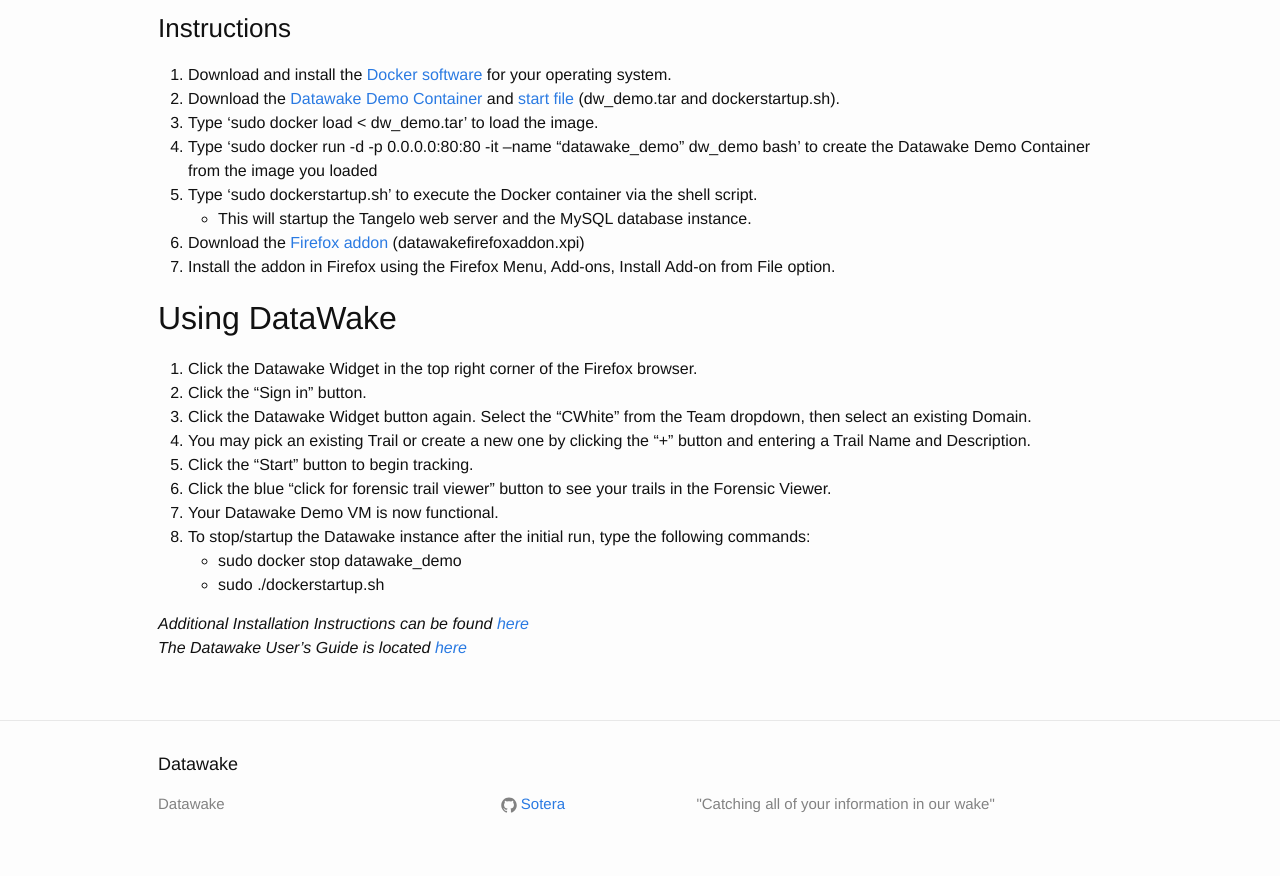
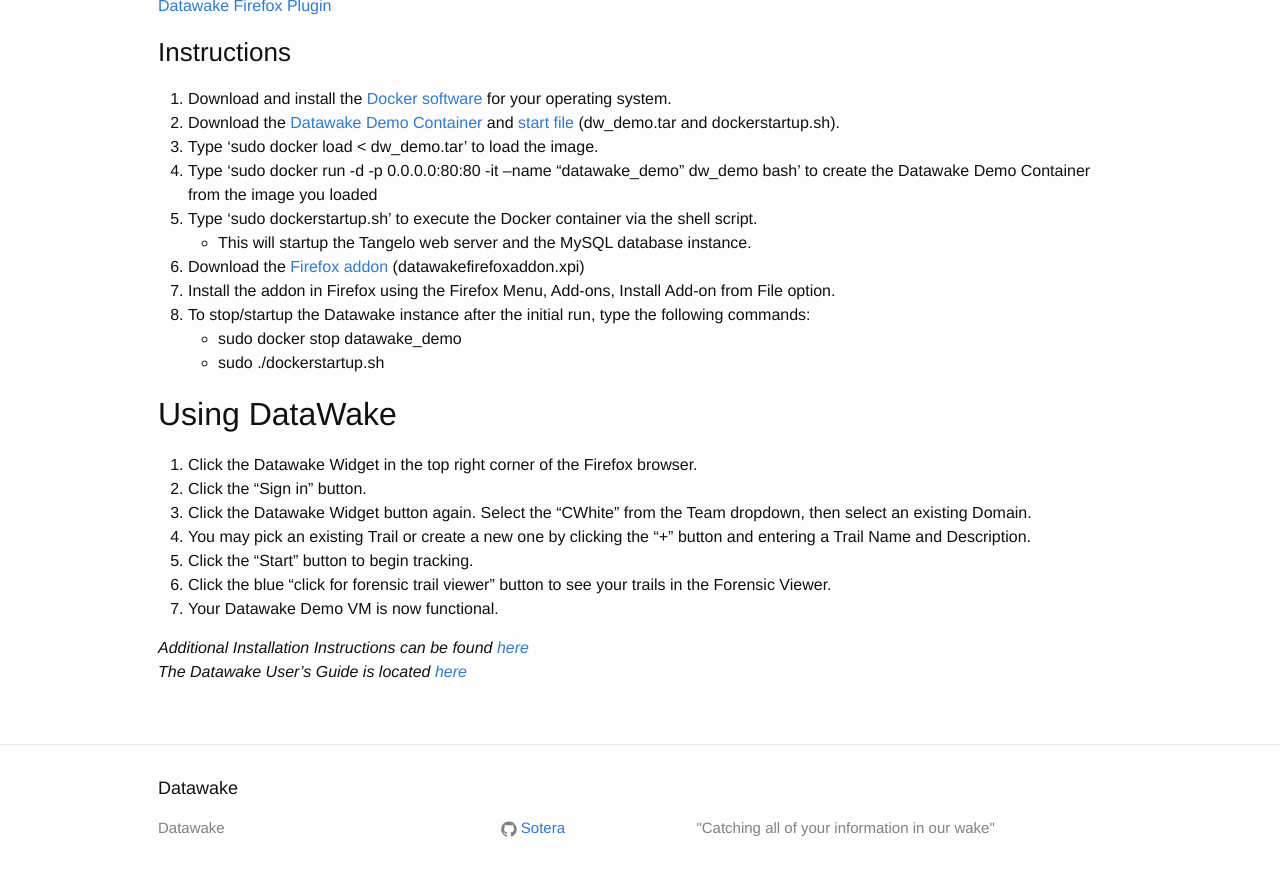
Before and after one commit to Sotera/Datawake, a Jekyll site: the page built from quickstart.md, in a window 1280 px wide and 900 px high, scrolled down 1142 px. Shown: the top 876 px of the window. Built offline with Jekyll 4.4.1, drawn with Linux system fonts in a browser that asks for light colours; some of the changed lines change nothing that is shown.

Commit message:
Cleaning up instructions

```diff
--- a/quickstart.md
+++ b/quickstart.md
@@ -73,6 +73,10 @@
   * This will startup the Tangelo web server and the MySQL database instance.
 1.	Download the [Firefox addon](https://s3.amazonaws.com/soterastuff/Datawake_Demo/datawakefirefoxaddon.xpi) (datawakefirefoxaddon.xpi)
 1.  Install the addon in Firefox using the Firefox Menu, Add-ons, Install Add-on from File option.
+1.	To stop/startup the Datawake instance after the initial run, type the following commands:
+  *	sudo docker stop datawake_demo
+  *	sudo ./dockerstartup.sh
+
 
 ## Using DataWake
 1.	Click the Datawake Widget in the top right corner of the Firefox browser.
@@ -82,9 +86,6 @@
 1.	Click the “Start” button to begin tracking.
 1.	Click the blue “click for forensic trail viewer” button to see your trails in the Forensic Viewer.
 1.	Your Datawake Demo VM is now functional.
-1.	To stop/startup the Datawake instance after the initial run, type the following commands:
-  *	sudo docker stop datawake_demo
-  *	sudo ./dockerstartup.sh
 
 
 *Additional Installation Instructions can be found
```
